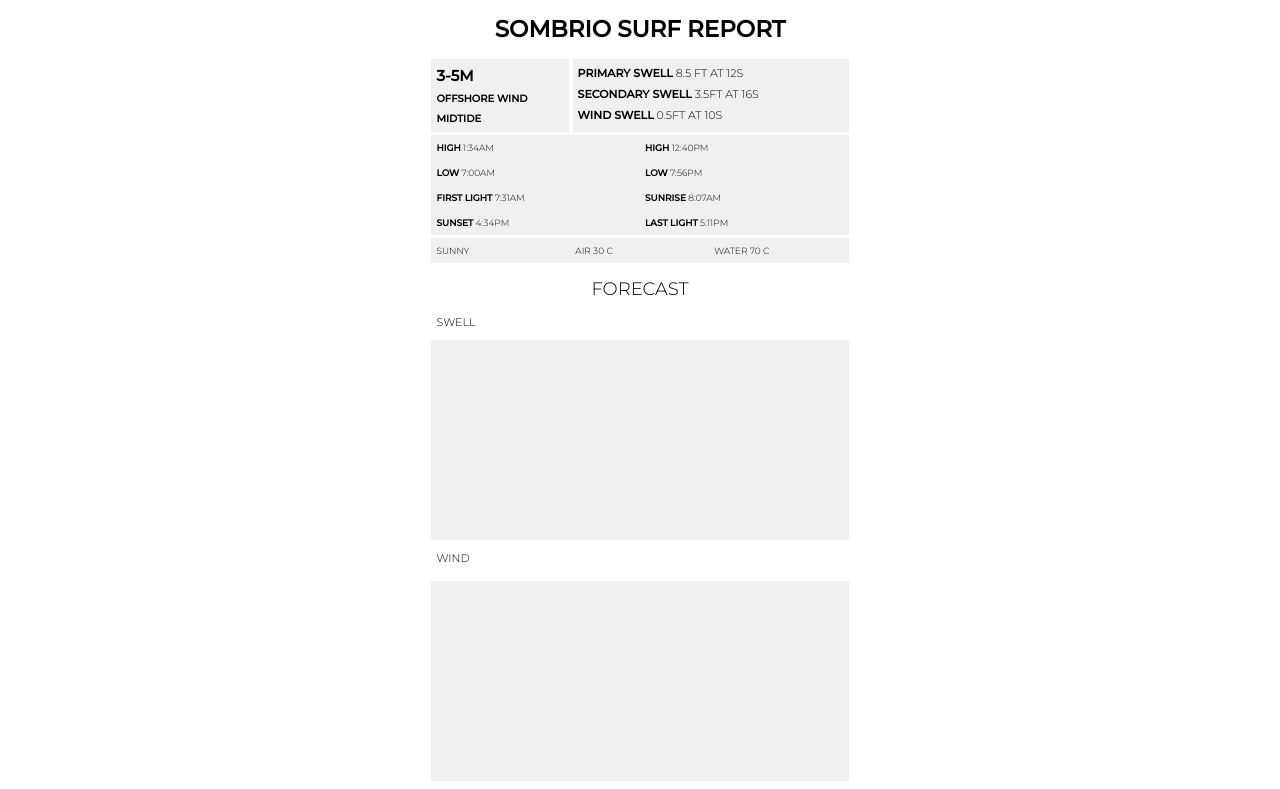
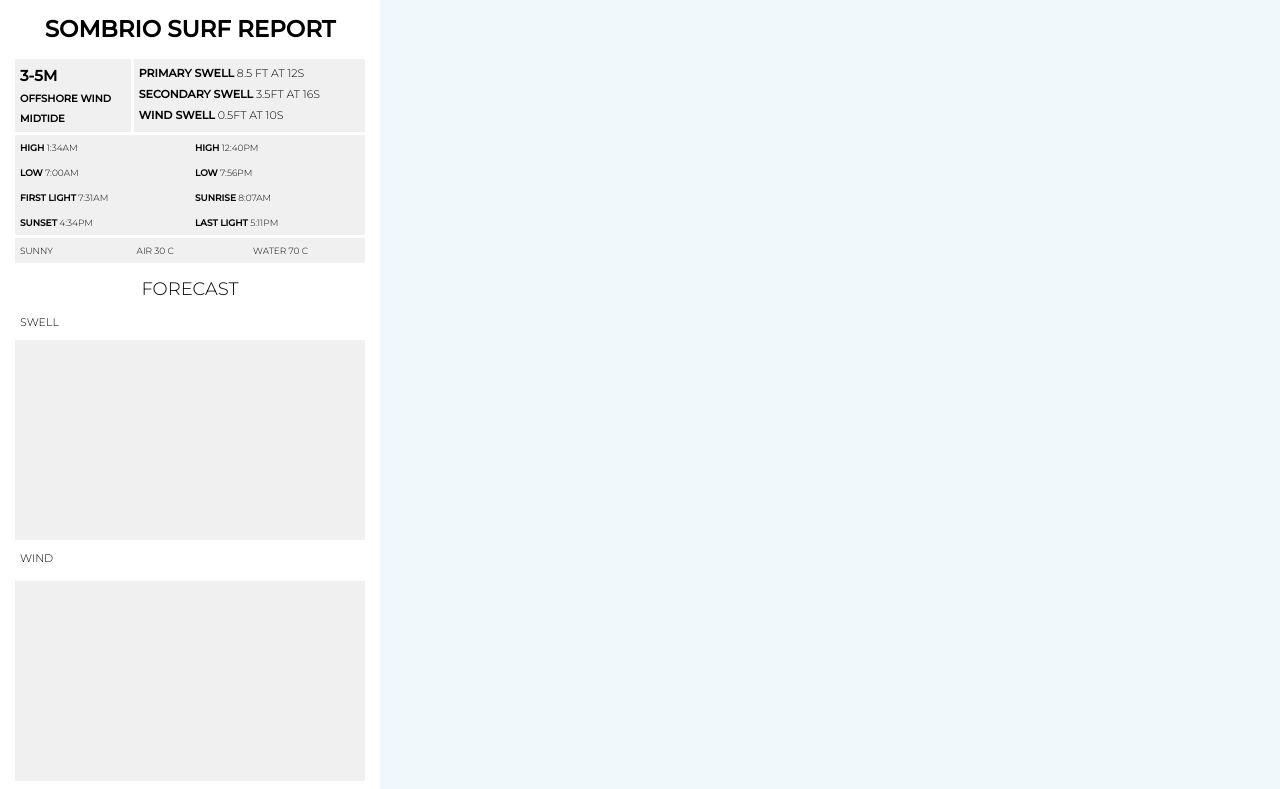
Before and after one commit to willjvan/surf-report, a plain HTML site: page src/index.html in a window 1280 px wide. Shown: the top 789 px of the page. Drawn offline with Linux system fonts and the light colour scheme.

Commit message:
continued developement of high fidelity prototype

```diff
--- a/src/index.html
+++ b/src/index.html
@@ -3,49 +3,22 @@
   <title>Surf Report</title>
   <link rel="stylesheet" type = "text/css" href="styles.css">
   <link href="https://fonts.googleapis.com/css?family=Montserrat:100,200,300,400,500, 600" rel="stylesheet">
+  <script defer src="https://use.fontawesome.com/releases/v5.0.7/js/all.js"></script>
 
 </head>
 <body>
+    <div class = wrapper>
+
+        <div class = "map">
+            <p>
+
+            </p>
+        </div>
+
         <div class = "container">
             <h1>
                 SOMBRIO SURF REPORT
             </h1>
-
-        <!-- <div id = "current">
-            <h2>
-                CURRENT CONDITIONS
-            </h2>
-
-            <div id = "current-main">
-                <h3 id = waveHeight><strong>3-5m</strong></h3>
-                <h3 id = windDir><strong>Offshore Wind</strong></h3>
-                <h3 id = tide><strong>Midtide</strong></h3>
-            </div>
-
-            <div id = "current-swell">
-                <h3><strong>Primary Swell</strong> 8.5 ft at 12s</h3>
-                <h3><strong>Secondary Swell</strong> 3.5ft at 16s</h3>
-                <h3><strong>Wind Swell</strong> 0.5ft at 10s</h3>
-            </div>
-
-            <div id = "current-tide">
-                <h3 id = "FirstHeading"><strong>High</strong> 1:34am</h3>
-                <h3 id = "SecondHeading"><strong>High</strong> 12:40pm</h3>
-                <h3 id = "ThirdHeading"><strong>Low</strong> 7:00am </h3>
-                <h3 id = "FourthHeading"><strong>Low</strong> 7:56pm</h3>
-                <h3 id = "FifthHeading"><strong>First Light</strong> 7:31am</h3>
-                <h3 id = "SixthHeading"><strong>Sunrise</strong> 8:07am</h3>
-                <h3 id = "SeventhHeading"><strong>Sunset</strong> 4:34pm</h3>
-                <h3 id = "EighthHeading"><strong>Last Light</strong> 5:11pm</h3>
-            </div>
-
-            <div id = "current-weather">
-                <h3>Sun/Cloud/Rain</h3>
-                <h3>Air Temp</h3>
-                <h3>Water Temp</h3>
-            </div>
-
-        <div class = "clr"></div> -->
 
             <div class = "current-container">
                 <div id = "current1">
@@ -126,5 +99,6 @@
                 </div>
             </div>
         </div>
+    </section>
 </body>
 </html>
--- a/src/styles.css
+++ b/src/styles.css
@@ -1,9 +1,38 @@
+body{
+    margin:0;
+}
+
+.map{
+    background-color:rgb(239, 248, 250);
+    width:100%;
+    height:100vh;
+    border:5px;
+    z-index:1;
+    position: absolute;
+}
 .container{
+    float:left;
     font-family: 'Montserrat', sans-serif;
-    width:33%;
+    max-width: 350px;
     color:rgb(0, 0, 0);
-    margin:auto;
+    background-color: rgb(255, 255, 255);
+    z-index:1;
+    position: absolute;
+    height:100vh;
+    overflow:auto;
+    padding-left: 15px;
+    padding-right: 15px;
+
 }
+
+.container::-webkit-scrollbar {
+    display: none;
+  }
+
+.container {
+    -ms-overflow-style: none;  /* IE and Edge */
+    scrollbar-width: none;  /* Firefox */
+  }
 
 .container h1{
     font-size: 23px;
@@ -96,7 +125,7 @@
 .data-body{
     height:200px;
     background-color: rgb(240, 240, 240);
-        margin:auto;
+    margin:auto;
 
 }
 
```
Lines whose indentation alone changed are shown as unchanged.
